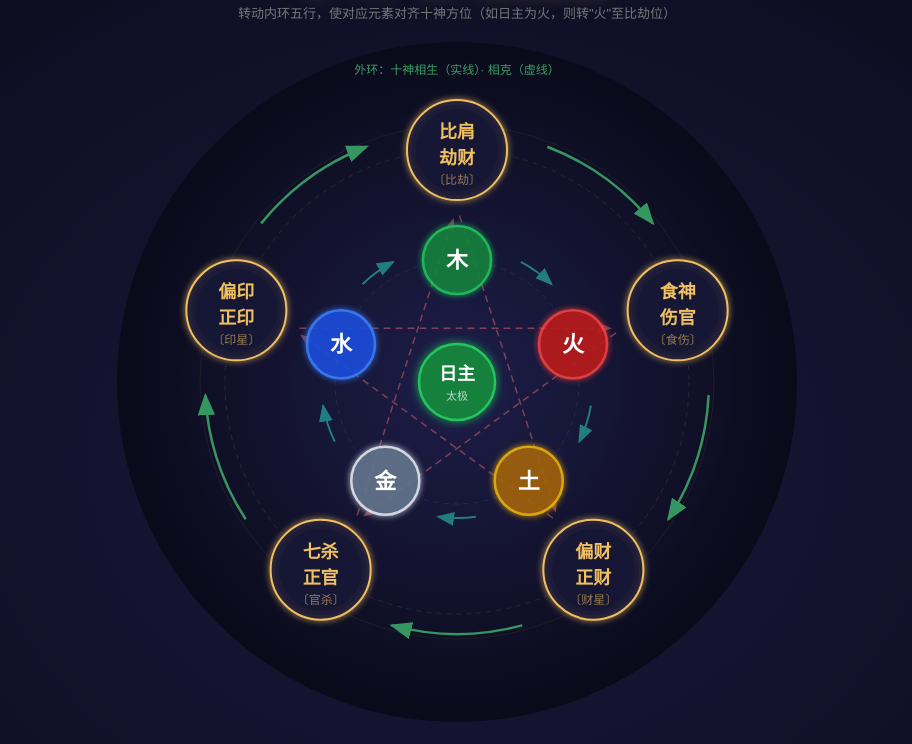
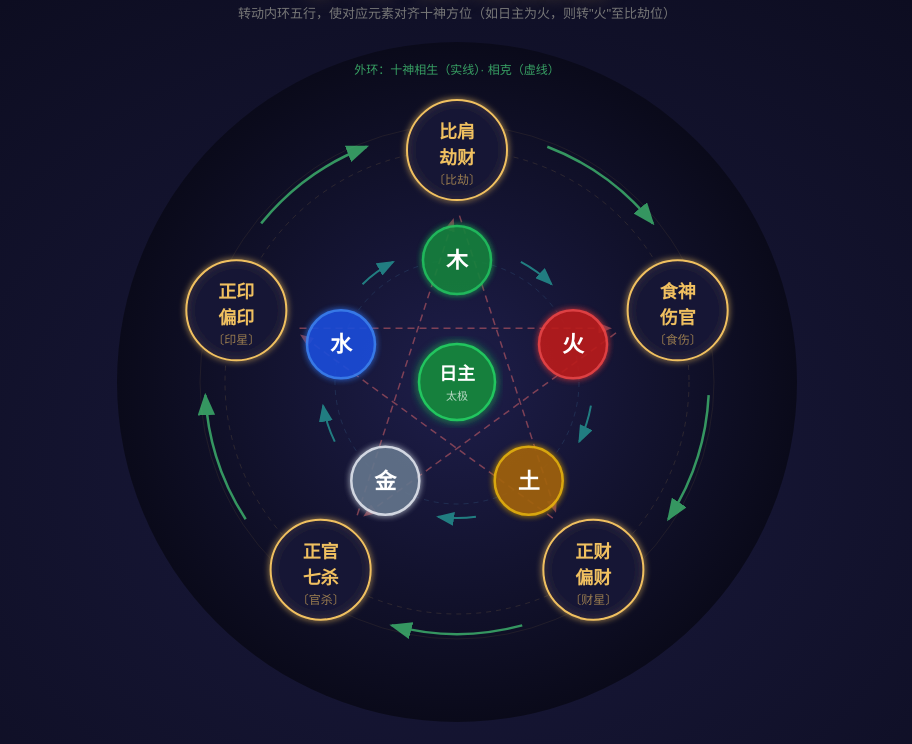
Before and after one commit to Tmax9663/tmaxius, a plain HTML site: page iogods.html in a window 1280 px wide. Shown: the part 53-797 px from the top of the page, without its empty margins (183-1095 px from the left). Drawn offline with Linux system fonts and the light colour scheme.

Commit message:
Update iogods.html

```diff
--- a/iogods.html
+++ b/iogods.html
@@ -229,9 +229,9 @@ const CX=350,CY=350,OR=232,IR=122,NOR=50,NIR=34;
 const TG=[
   {p:['比肩','劫财'],g:'比劫'},   // index 0: 身轻
   {p:['食神','伤官'],g:'食伤'},   // index 1: 身强
-  {p:['偏财','正财'],g:'财星'},   // index 2: 身强
-  {p:['七杀','正官'],g:'官杀'},   // index 3: 身强
-  {p:['偏印','正印'],g:'印星'}    // index 4: 身轻
+  {p:['正财','偏财'],g:'财星'},   // index 2: 身强
+  {p:['正官','七杀'],g:'官杀'},   // index 3: 身强
+  {p:['正印','偏印'],g:'印星'}    // index 4: 身轻
 ];
 const WX=[
   {n:'木',c:'#22c55e',g:'#15803d'},
```
